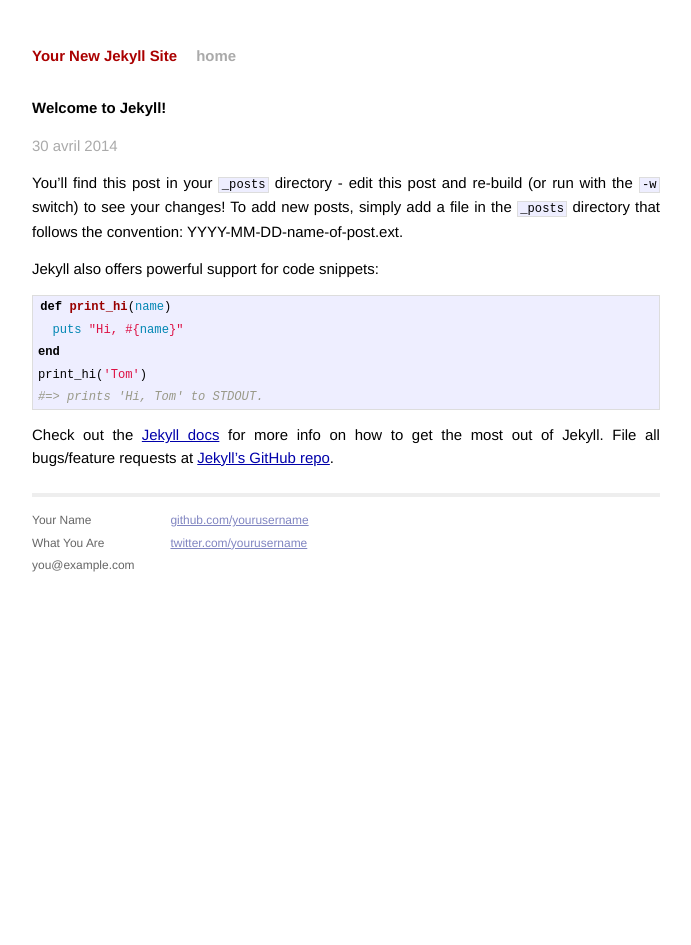
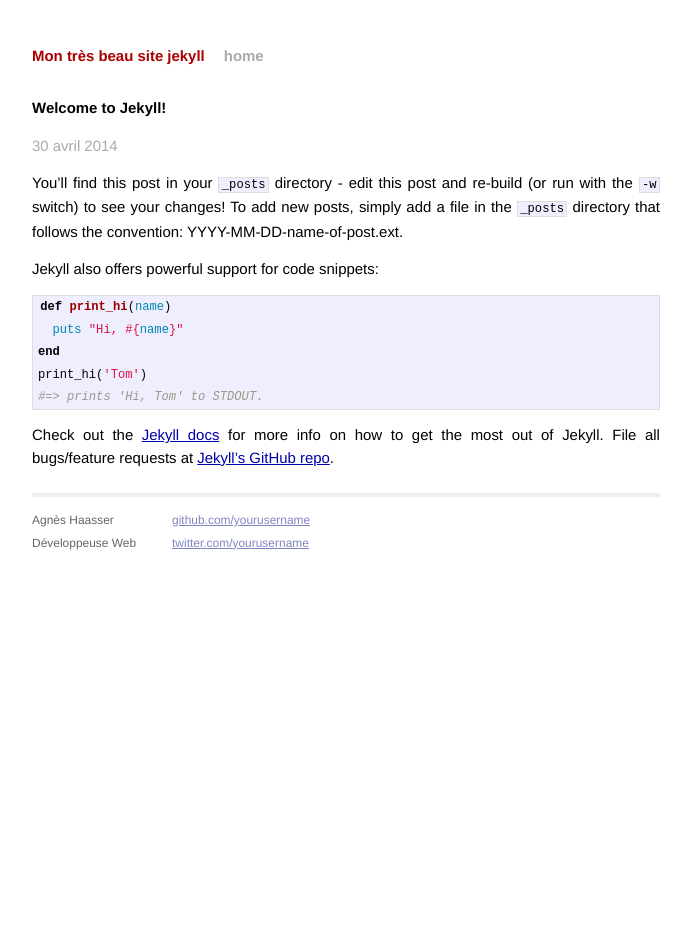
Before and after one commit to tut-tuuut/tut-tuuut.github.io, a Jekyll site: the page built from _posts/2014-04-30-welcome-to-jekyll.markdown, in a window 1280 px wide. Shown: the whole page, without its empty margins (294-985 px from the left). Built offline with Jekyll 4.4.1, drawn with Linux system fonts in a browser that asks for light colours; Markdown is read by kramdown in place of the engine named in the settings.

Commit message:
Mod: update author information

```diff
--- a/_config.yml
+++ b/_config.yml
@@ -1,3 +1,3 @@
-name: Your New Jekyll Site
+name: Mon très beau site jekyll
 markdown: redcarpet
 pygments: true
--- a/_layouts/default.html
+++ b/_layouts/default.html
@@ -5,30 +5,21 @@
         <meta http-equiv="X-UA-Compatible" content="IE=edge,chrome=1">
         <title>{{ page.title }}</title>
         <meta name="viewport" content="width=device-width">
-
-        <!-- syntax highlighting CSS -->
         <link rel="stylesheet" href="/css/syntax.css">
-
-        <!-- Custom CSS -->
         <link rel="stylesheet" href="/css/main.css">
-
     </head>
     <body>
-
         <div class="site">
           <div class="header">
             <h1 class="title"><a href="/">{{ site.name }}</a></h1>
             <a class="extra" href="/">home</a>
           </div>
-
           {{ content }}
-
           <div class="footer">
             <div class="contact">
               <p>
-                Your Name<br />
-                What You Are<br />
-                you@example.com
+                Agnès Haasser<br />
+                Développeuse Web
               </p>
             </div>
             <div class="contact">
```
Also changed, not shown: index.html (line endings or trailing spaces).
